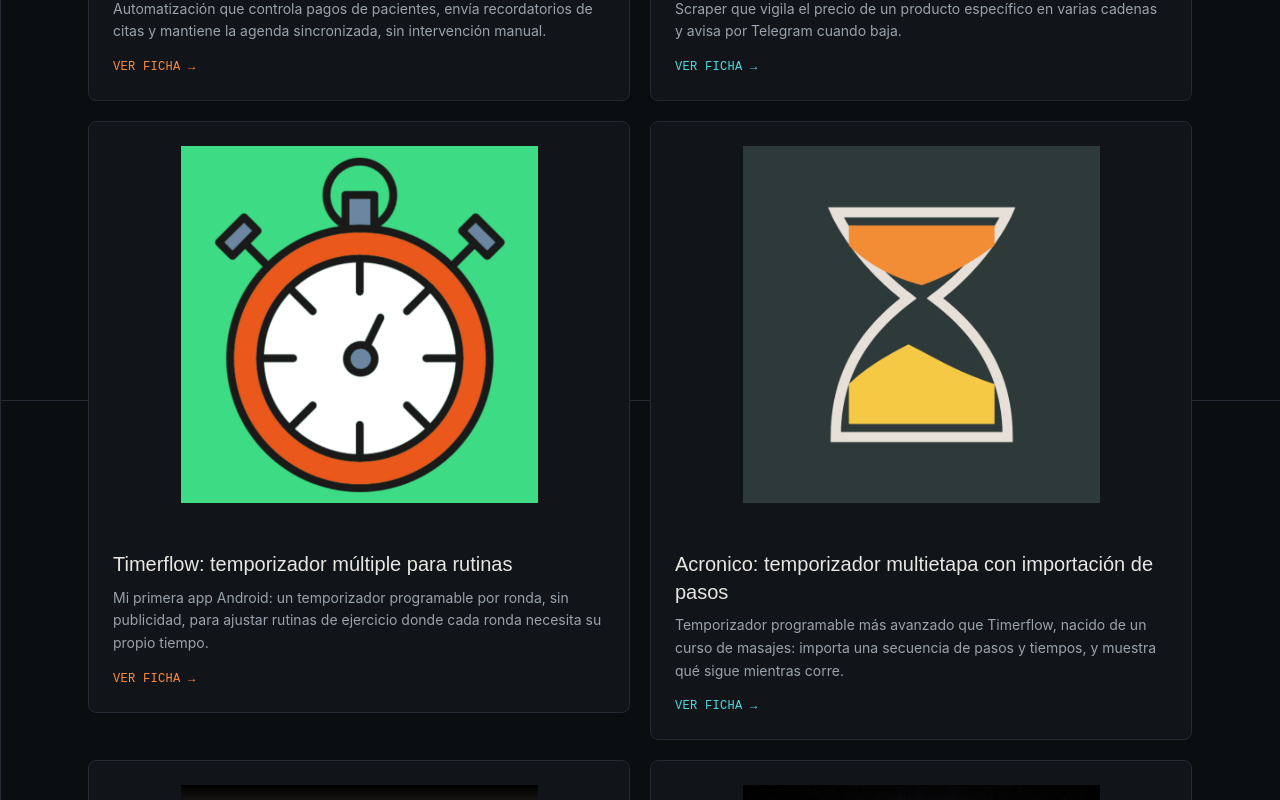
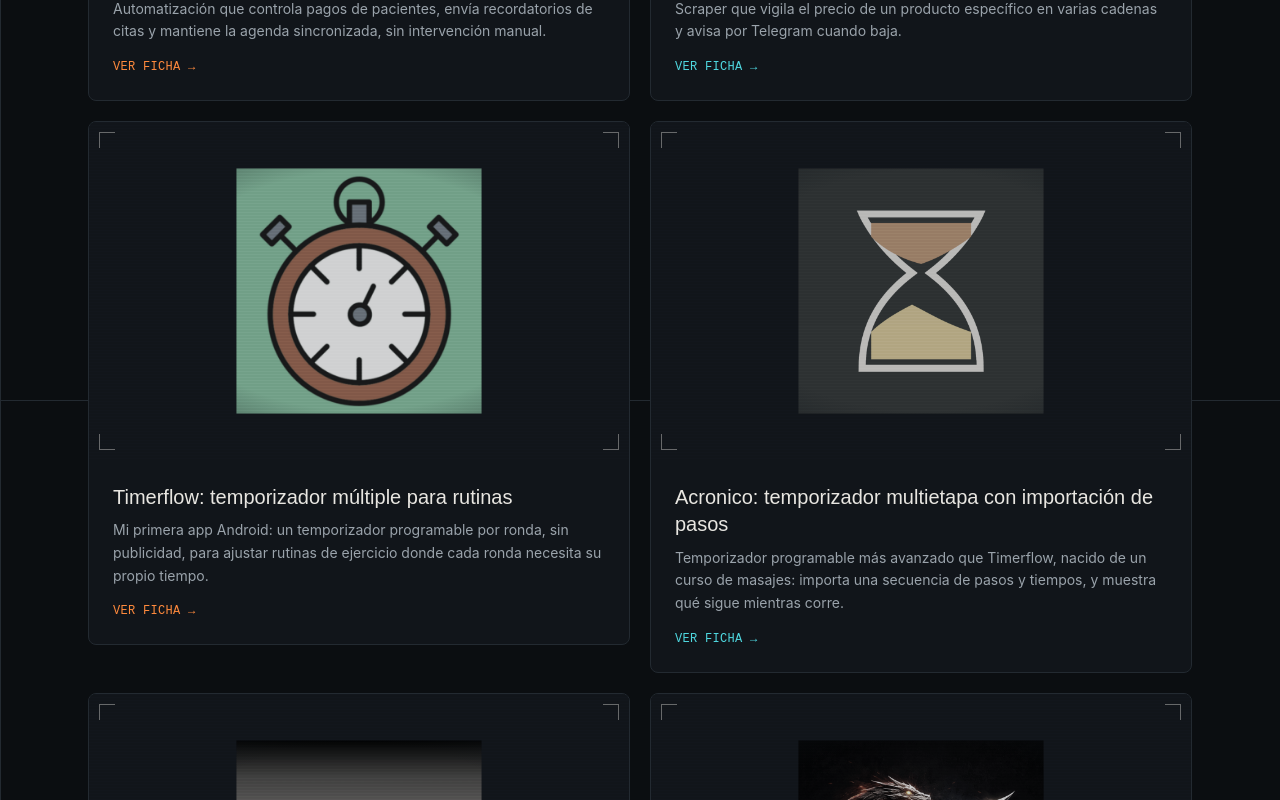
Before and after one commit to Lucasvelasquezauto/lavoratorio, a Next.js app: page / in a window 1280 px wide. Shown: the part 1200-2000 px from the top of the page. Built offline with nearby package versions, Linux system fonts and the light colour scheme.

Commit message:
Give project images a lab-styled treatment: smaller frame, grayscale-to-color hover, scanline texture and corner brackets

```diff
--- a/src/app/globals.css
+++ b/src/app/globals.css
@@ -122,3 +122,55 @@
 .flow-scroll::-webkit-scrollbar-track {
   background: transparent;
 }
+
+.lab-media {
+  position: relative;
+  overflow: hidden;
+}
+
+.lab-media::before {
+  content: "";
+  position: absolute;
+  inset: 0;
+  background-image: repeating-linear-gradient(
+    to bottom,
+    rgba(255, 255, 255, 0.05) 0px,
+    rgba(255, 255, 255, 0.05) 1px,
+    transparent 1px,
+    transparent 3px
+  );
+  mix-blend-mode: overlay;
+  pointer-events: none;
+  z-index: 2;
+}
+
+.lab-media::after {
+  content: "";
+  position: absolute;
+  inset: 0;
+  background: radial-gradient(ellipse at center, transparent 50%, var(--lab-bg-2) 100%);
+  pointer-events: none;
+  z-index: 1;
+}
+
+.lab-corner {
+  position: absolute;
+  width: 16px;
+  height: 16px;
+  border-color: var(--accent, var(--lab-amber));
+  opacity: 0.4;
+  transition: opacity 0.3s ease, width 0.3s ease, height 0.3s ease;
+  z-index: 3;
+  pointer-events: none;
+}
+
+.group:hover .lab-corner {
+  opacity: 0.95;
+  width: 20px;
+  height: 20px;
+}
+
+.lab-corner-tl { top: 10px; left: 10px; border-top: 1.5px solid; border-left: 1.5px solid; }
+.lab-corner-tr { top: 10px; right: 10px; border-top: 1.5px solid; border-right: 1.5px solid; }
+.lab-corner-bl { bottom: 10px; left: 10px; border-bottom: 1.5px solid; border-left: 1.5px solid; }
+.lab-corner-br { bottom: 10px; right: 10px; border-bottom: 1.5px solid; border-right: 1.5px solid; }
--- a/src/components/ProjectCard.tsx
+++ b/src/components/ProjectCard.tsx
@@ -2,6 +2,7 @@
 
 import Image from "next/image";
 import Link from "next/link";
+import type { CSSProperties } from "react";
 import { motion } from "framer-motion";
 import { useLang, Lang } from "@/lib/i18n";
 import { Project } from "@/data/projects";
@@ -21,12 +22,19 @@
         style={{ borderColor: "var(--lab-line)" }}
       >
         {project.image ? (
-          <div className="relative aspect-[4/3] bg-[var(--lab-bg-2)]">
+          <div
+            className="lab-media relative aspect-[16/10] bg-[var(--lab-bg-2)]"
+            style={{ "--accent": accent } as CSSProperties}
+          >
+            <span className="lab-corner lab-corner-tl" />
+            <span className="lab-corner lab-corner-tr" />
+            <span className="lab-corner lab-corner-bl" />
+            <span className="lab-corner lab-corner-br" />
             <Image
               src={project.image}
               alt={project.title[lang as Lang]}
               fill
-              className="object-contain p-6"
+              className="object-contain p-10 grayscale-[65%] opacity-80 scale-95 transition-all duration-500 ease-out group-hover:grayscale-0 group-hover:opacity-100 group-hover:scale-100"
               sizes="(max-width: 640px) 100vw, 50vw"
             />
           </div>
--- a/src/components/ProjectDetail.tsx
+++ b/src/components/ProjectDetail.tsx
@@ -2,6 +2,7 @@
 
 import Image from "next/image";
 import Link from "next/link";
+import type { CSSProperties } from "react";
 import { useLang, Lang } from "@/lib/i18n";
 import { Project } from "@/data/projects";
 import FlowDiagram from "./FlowDiagram";
@@ -25,12 +26,19 @@
 
       {project.image && (
         <ScrollReveal className="mt-8">
-          <div className="relative aspect-[4/3] sm:aspect-[16/9] hairline rounded-lg overflow-hidden bg-[var(--lab-bg-2)]">
+          <div
+            className="lab-media relative aspect-[16/9] hairline rounded-lg bg-[var(--lab-bg-2)]"
+            style={{ "--accent": accent } as CSSProperties}
+          >
+            <span className="lab-corner lab-corner-tl" />
+            <span className="lab-corner lab-corner-tr" />
+            <span className="lab-corner lab-corner-bl" />
+            <span className="lab-corner lab-corner-br" />
             <Image
               src={project.image}
               alt={project.title[lang as Lang]}
               fill
-              className="object-contain p-8"
+              className="object-contain p-12 transition-transform duration-500 ease-out hover:scale-[1.03]"
               sizes="(max-width: 768px) 100vw, 768px"
             />
           </div>
```
